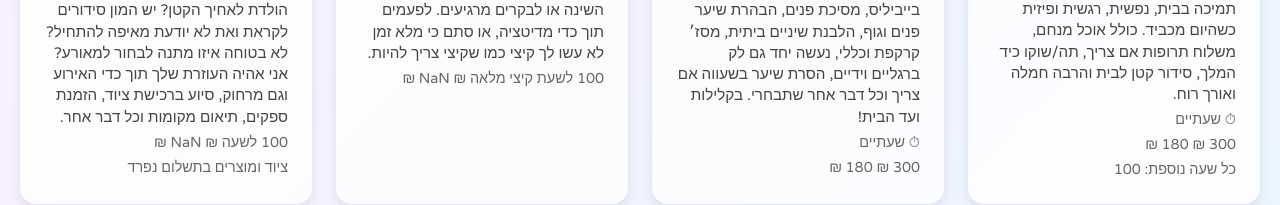
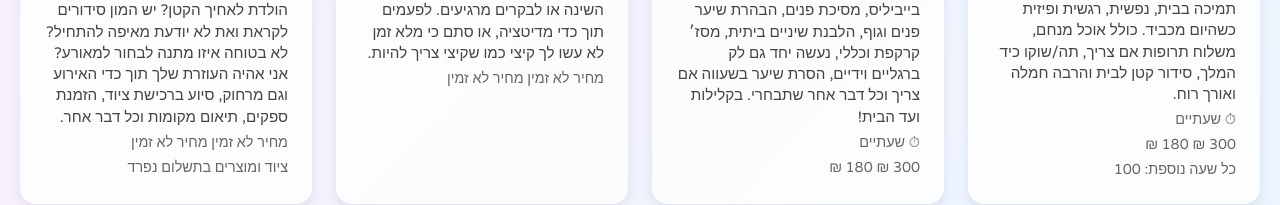
Before and after one commit to Bestie-hagar/bestie-app, a React (Create React App) app: page / in a window 1280 px wide. Shown: the part 394-599 px from the top of the page. Built offline with nearby package versions, Linux system fonts and the light colour scheme.

Commit message:
Update ServiceCard.js

```diff
--- a/src/components/ServiceCard.js
+++ b/src/components/ServiceCard.js
@@ -5,12 +5,11 @@ const ServiceCard = ({ service, onSelect }) => {
     if (typeof onSelect === "function") onSelect();
   };
 
-  // מחשבים את המחיר אחרי ההנחה
+  // Calculate the discounted price as 60% of the original price
   const discountedPrice = Math.round(service.investment * 0.6);
 
   return (
     <div className="service-card" onClick={handleClick}>
-      {/* האימוג’י של השירות */}
       <div className="service-icon">{service.icon}</div>
 
       <div className="service-header">
@@ -27,8 +26,12 @@ const ServiceCard = ({ service, onSelect }) => {
           <p className="service-duration">⏱ {service.duration}</p>
         )}
         <p className="service-investment">
-          <span className="original-price">{service.investment} ₪</span>{" "}
-          <span className="discounted-price">{discountedPrice} ₪</span>
+          <span className="original-price">
+            {service.investment > 0 ? `${service.investment} ₪` : "מחיר לא זמין"}
+          </span>{" "}
+          <span className="discounted-price">
+            {discountedPrice > 0 ? `${discountedPrice} ₪` : "מחיר לא זמין"}
+          </span>
         </p>
         {service.extraInfo && <p className="service-extra">{service.extraInfo}</p>}
       </div>
```
